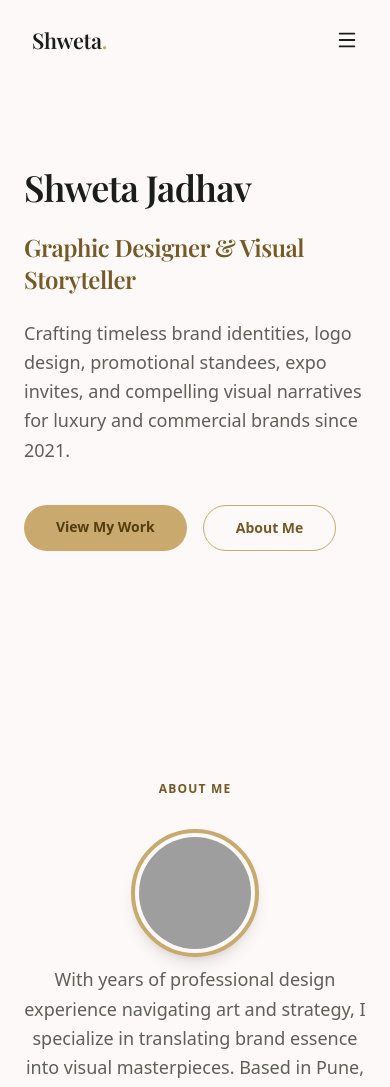
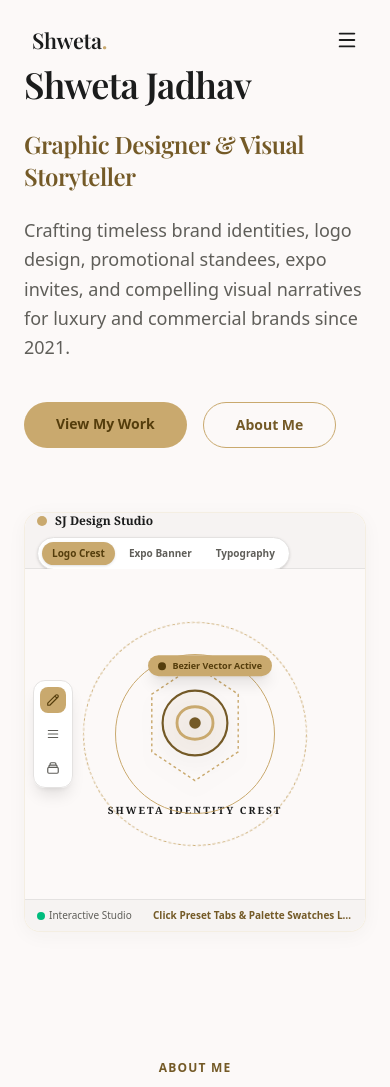
Before and after one commit to imuzax/shweta-portfolio, a Next.js app: page / in a window 390 px wide. Shown: the top 1087 px of the page. Built offline with nearby package versions, Linux system fonts and the light colour scheme; grey boxes are pictures that could not be loaded; a web font is replaced by a local one.

Commit message:
feat: Make Interactive Studio component 100% responsive for all mobile, tablet and desktop screens

```diff
--- a/src/app/page.tsx
+++ b/src/app/page.tsx
@@ -359,16 +359,16 @@ function HeroGraphicStudio() {
   const currentTheme = themes[activeTheme];
 
   return (
-    <div className="relative h-[520px] w-full hidden lg:block">
+    <div className="relative h-[420px] sm:h-[480px] md:h-[520px] w-full mt-8 lg:mt-0">
       <div className={`glass-panel soft-shadow absolute inset-0 rounded-2xl overflow-hidden border ${currentTheme.border} bg-white flex flex-col shadow-2xl transition-colors duration-500`}>
 
         {/* Studio Canvas Header Toolbar */}
-        <div className="h-12 bg-[#f6f3f2] border-b border-[#e4e2e1] px-4 flex items-center justify-between">
+        <div className="h-14 md:h-12 bg-[#f6f3f2] border-b border-[#e4e2e1] px-3 md:px-4 flex flex-wrap items-center justify-between gap-2">
           <div className="flex items-center gap-2">
             <span className="w-2.5 h-2.5 rounded-full bg-[#c9a96e]" />
             <span className="text-xs font-serif font-bold text-[#1b1c1c]">SJ Design Studio</span>
-            <span className="text-[10px] text-[#5f5e59] bg-white px-2 py-0.5 rounded-full border border-[#e4e2e1]">
-              Live Interactive Studio
+            <span className="hidden sm:inline-block text-[10px] text-[#5f5e59] bg-white px-2 py-0.5 rounded-full border border-[#e4e2e1]">
+              Live Studio
             </span>
           </div>
 
@@ -376,7 +376,7 @@ function HeroGraphicStudio() {
           <div className="flex items-center gap-1 bg-white p-1 rounded-full border border-[#e4e2e1] shadow-sm">
             <button
               onClick={() => setActivePreset("logo")}
-              className={`px-3 py-1 rounded-full text-[11px] font-semibold transition-all ${
+              className={`px-2.5 md:px-3 py-1 rounded-full text-[10px] md:text-[11px] font-semibold transition-all ${
                 activePreset === "logo" ? "bg-[#c9a96e] text-[#543d0c] shadow" : "text-[#5f5e59] hover:text-[#1b1c1c]"
               }`}
             >
@@ -384,7 +384,7 @@ function HeroGraphicStudio() {
             </button>
             <button
               onClick={() => setActivePreset("expo")}
-              className={`px-3 py-1 rounded-full text-[11px] font-semibold transition-all ${
+              className={`px-2.5 md:px-3 py-1 rounded-full text-[10px] md:text-[11px] font-semibold transition-all ${
                 activePreset === "expo" ? "bg-[#c9a96e] text-[#543d0c] shadow" : "text-[#5f5e59] hover:text-[#1b1c1c]"
               }`}
             >
@@ -392,7 +392,7 @@ function HeroGraphicStudio() {
             </button>
             <button
               onClick={() => setActivePreset("typo")}
-              className={`px-3 py-1 rounded-full text-[11px] font-semibold transition-all ${
+              className={`px-2.5 md:px-3 py-1 rounded-full text-[10px] md:text-[11px] font-semibold transition-all ${
                 activePreset === "typo" ? "bg-[#c9a96e] text-[#543d0c] shadow" : "text-[#5f5e59] hover:text-[#1b1c1c]"
               }`}
             >
@@ -401,28 +401,28 @@ function HeroGraphicStudio() {
           </div>
 
           {/* Color Palette Switcher (Clickable!) */}
-          <div className="flex items-center gap-1.5">
+          <div className="hidden sm:flex items-center gap-1.5">
             <span className="text-[10px] uppercase tracking-wider text-[#5f5e59] font-medium mr-1">Palette:</span>
             <button
               onClick={() => setActiveTheme("gold")}
-              className={`w-5 h-5 rounded-full bg-[#c9a96e] border-2 ${activeTheme === "gold" ? "border-[#1b1c1c] scale-110" : "border-transparent"}`}
+              className={`w-4 h-4 md:w-5 md:h-5 rounded-full bg-[#c9a96e] border-2 ${activeTheme === "gold" ? "border-[#1b1c1c] scale-110" : "border-transparent"}`}
               title="Champagne Gold"
             />
             <button
               onClick={() => setActiveTheme("rose")}
-              className={`w-5 h-5 rounded-full bg-[#d48b8b] border-2 ${activeTheme === "rose" ? "border-[#1b1c1c] scale-110" : "border-transparent"}`}
+              className={`w-4 h-4 md:w-5 md:h-5 rounded-full bg-[#d48b8b] border-2 ${activeTheme === "rose" ? "border-[#1b1c1c] scale-110" : "border-transparent"}`}
               title="Rose Velvet"
             />
             <button
               onClick={() => setActiveTheme("emerald")}
-              className={`w-5 h-5 rounded-full bg-[#6fa885] border-2 ${activeTheme === "emerald" ? "border-[#1b1c1c] scale-110" : "border-transparent"}`}
+              className={`w-4 h-4 md:w-5 md:h-5 rounded-full bg-[#6fa885] border-2 ${activeTheme === "emerald" ? "border-[#1b1c1c] scale-110" : "border-transparent"}`}
               title="Royal Emerald"
             />
           </div>
         </div>
 
         {/* Canvas Body */}
-        <div className={`flex-1 relative ${currentTheme.bg} overflow-hidden flex items-center justify-center p-6 transition-colors duration-500`}>
+        <div className={`flex-1 relative ${currentTheme.bg} overflow-hidden flex items-center justify-center p-4 md:p-6 transition-colors duration-500`}>
 
           {/* Subtle Grid Lines (Toggled by Grid Tool) */}
           {activeTool === "grid" && (
@@ -436,33 +436,33 @@ function HeroGraphicStudio() {
           )}
 
           {/* Left Interactive Tool Dock */}
-          <div className="absolute left-4 top-1/2 -translate-y-1/2 bg-white/90 backdrop-blur-md p-2 rounded-xl border border-[#e4e2e1] flex flex-col gap-2 shadow-lg z-20">
+          <div className="absolute left-2 md:left-4 top-1/2 -translate-y-1/2 bg-white/90 backdrop-blur-md p-1.5 md:p-2 rounded-xl border border-[#e4e2e1] flex flex-col gap-2 shadow-lg z-20">
             <button
               onClick={() => setActiveTool("pen")}
-              className={`p-2 rounded-lg transition-all ${
+              className={`p-1.5 md:p-2 rounded-lg transition-all ${
                 activeTool === "pen" ? currentTheme.badge : "hover:bg-[#f6f3f2] text-[#5f5e59]"
               }`}
               title="Bezier Vector Tool"
             >
-              <svg className="w-4 h-4" fill="none" stroke="currentColor" viewBox="0 0 24 24"><path strokeLinecap="round" strokeLinejoin="round" strokeWidth="2" d="M15.232 5.232l3.536 3.536m-2.036-5.036a2.5 2.5 0 113.536 3.536L6.5 21.036H3v-3.572L16.732 3.732z" /></svg>
+              <svg className="w-3.5 h-3.5 md:w-4 md:h-4" fill="none" stroke="currentColor" viewBox="0 0 24 24"><path strokeLinecap="round" strokeLinejoin="round" strokeWidth="2" d="M15.232 5.232l3.536 3.536m-2.036-5.036a2.5 2.5 0 113.536 3.536L6.5 21.036H3v-3.572L16.732 3.732z" /></svg>
             </button>
             <button
               onClick={() => setActiveTool("grid")}
-              className={`p-2 rounded-lg transition-all ${
+              className={`p-1.5 md:p-2 rounded-lg transition-all ${
                 activeTool === "grid" ? currentTheme.badge : "hover:bg-[#f6f3f2] text-[#5f5e59]"
               }`}
               title="Golden Ratio Grid Overlay"
             >
-              <svg className="w-4 h-4" fill="none" stroke="currentColor" viewBox="0 0 24 24"><path strokeLinecap="round" strokeLinejoin="round" strokeWidth="2" d="M4 6h16M4 12h16M4 18h16" /></svg>
+              <svg className="w-3.5 h-3.5 md:w-4 md:h-4" fill="none" stroke="currentColor" viewBox="0 0 24 24"><path strokeLinecap="round" strokeLinejoin="round" strokeWidth="2" d="M4 6h16M4 12h16M4 18h16" /></svg>
             </button>
             <button
               onClick={() => setActiveTool("layers")}
-              className={`p-2 rounded-lg transition-all ${
+              className={`p-1.5 md:p-2 rounded-lg transition-all ${
                 activeTool === "layers" ? currentTheme.badge : "hover:bg-[#f6f3f2] text-[#5f5e59]"
               }`}
               title="Layer Inspector Panel"
             >
-              <svg className="w-4 h-4" fill="none" stroke="currentColor" viewBox="0 0 24 24"><path strokeLinecap="round" strokeLinejoin="round" strokeWidth="2" d="M19 11H5m14 0a2 2 0 012 2v6a2 2 0 01-2 2H5a2 2 0 01-2-2v-6a2 2 0 012-2m14 0V9a2 2 0 00-2-2M5 11V9a2 2 0 012-2m0 0V5a2 2 0 012-2h6a2 2 0 012 2v2M7 7h10" /></svg>
+              <svg className="w-3.5 h-3.5 md:w-4 md:h-4" fill="none" stroke="currentColor" viewBox="0 0 24 24"><path strokeLinecap="round" strokeLinejoin="round" strokeWidth="2" d="M19 11H5m14 0a2 2 0 012 2v6a2 2 0 01-2 2H5a2 2 0 01-2-2v-6a2 2 0 012-2m14 0V9a2 2 0 00-2-2M5 11V9a2 2 0 012-2m0 0V5a2 2 0 012-2h6a2 2 0 012 2v2M7 7h10" /></svg>
             </button>
           </div>
 
@@ -470,19 +470,19 @@ function HeroGraphicStudio() {
           <div className="relative z-10 w-full h-full flex items-center justify-center">
 
             {/* Animated Golden Compass Rings */}
-            <div className="absolute w-72 h-72 rounded-full border border-dashed border-opacity-30 animate-[spin_25s_linear_infinite]" style={{ borderColor: currentTheme.primary }} />
-            <div className="absolute w-52 h-52 rounded-full border border-opacity-40" style={{ borderColor: currentTheme.primary }} />
+            <div className="absolute w-56 h-56 md:w-72 md:h-72 rounded-full border border-dashed border-opacity-30 animate-[spin_25s_linear_infinite]" style={{ borderColor: currentTheme.primary }} />
+            <div className="absolute w-40 h-40 md:w-52 md:h-52 rounded-full border border-opacity-40" style={{ borderColor: currentTheme.primary }} />
 
             {/* ARTWORK PRESET 1: LOGO CREST */}
             {activePreset === "logo" && (
               <motion.div initial={{ scale: 0.8, opacity: 0 }} animate={{ scale: 1, opacity: 1 }} className="flex flex-col items-center">
-                <svg className="w-48 h-48 drop-shadow-xl" viewBox="0 0 200 200" fill="none">
+                <svg className="w-36 h-36 md:w-48 md:h-48 drop-shadow-xl" viewBox="0 0 200 200" fill="none">
                   <path d="M100 20 L160 60 L160 140 L100 180 L40 140 L40 60 Z" stroke={currentTheme.primary} strokeWidth="2" strokeDasharray="4 4" />
                   <circle cx="100" cy="100" r="45" stroke={currentTheme.secondary} strokeWidth="3" fill="rgba(201,169,110,0.08)" />
                   <path d="M75 100 C75 70, 125 70, 125 100 C125 130, 75 130, 75 100" stroke={currentTheme.primary} strokeWidth="4" />
                   <circle cx="100" cy="100" r="8" fill={currentTheme.secondary} />
                 </svg>
-                <span className="text-xs font-serif font-bold uppercase tracking-[0.2em] mt-2" style={{ color: currentTheme.dark }}>
+                <span className="text-[10px] md:text-xs font-serif font-bold uppercase tracking-[0.2em] mt-2" style={{ color: currentTheme.dark }}>
                   Shweta Identity Crest
                 </span>
               </motion.div>
@@ -491,8 +491,8 @@ function HeroGraphicStudio() {
             {/* ARTWORK PRESET 2: EXPO STANDEE */}
             {activePreset === "expo" && (
               <motion.div initial={{ scale: 0.8, opacity: 0 }} animate={{ scale: 1, opacity: 1 }} className="flex flex-col items-center">
-                <div className="w-44 h-64 rounded-xl bg-white border border-[#c9a96e]/30 shadow-2xl p-4 flex flex-col justify-between items-center text-center">
-                  <div className="w-8 h-8 rounded-full border flex items-center justify-center font-serif font-bold text-xs" style={{ borderColor: currentTheme.primary, color: currentTheme.secondary }}>
+                <div className="w-36 h-52 md:w-44 md:h-64 rounded-xl bg-white border border-[#c9a96e]/30 shadow-2xl p-3 md:p-4 flex flex-col justify-between items-center text-center">
+                  <div className="w-7 h-7 md:w-8 md:h-8 rounded-full border flex items-center justify-center font-serif font-bold text-xs" style={{ borderColor: currentTheme.primary, color: currentTheme.secondary }}>
                     EX
                   </div>
                   <div className="space-y-1">
@@ -511,10 +511,10 @@ function HeroGraphicStudio() {
             {/* ARTWORK PRESET 3: TYPOGRAPHY */}
             {activePreset === "typo" && (
               <motion.div initial={{ scale: 0.8, opacity: 0 }} animate={{ scale: 1, opacity: 1 }} className="text-center space-y-2">
-                <span className="text-5xl md:text-6xl font-serif font-bold block italic" style={{ color: currentTheme.secondary }}>
+                <span className="text-4xl md:text-6xl font-serif font-bold block italic" style={{ color: currentTheme.secondary }}>
                   Elegance
                 </span>
-                <span className="text-xs uppercase tracking-[0.3em] font-semibold block text-[#5f5e59]">
+                <span className="text-[10px] md:text-xs uppercase tracking-[0.3em] font-semibold block text-[#5f5e59]">
                   Minimal & Timeless Aesthetics
                 </span>
               </motion.div>
@@ -522,7 +522,7 @@ function HeroGraphicStudio() {
 
             {/* Interactive Pen Tool Handle (Toggled by Pen Tool) */}
             {activeTool === "pen" && (
-              <div className="absolute top-1/4 right-1/4 bg-[#c9a96e] text-[#543d0c] px-3 py-1 rounded-full text-[10px] font-bold shadow-lg flex items-center gap-1.5 animate-bounce">
+              <div className="absolute top-1/4 right-1/4 bg-[#c9a96e] text-[#543d0c] px-2.5 py-1 rounded-full text-[9px] md:text-[10px] font-bold shadow-lg flex items-center gap-1.5 animate-bounce">
                 <span className="w-2 h-2 rounded-full bg-[#543d0c]" />
                 <span>Bezier Vector Active</span>
               </div>
@@ -530,22 +530,22 @@ function HeroGraphicStudio() {
 
             {/* Layer Inspector Panel (Toggled by Layer Tool) */}
             {activeTool === "layers" && (
-              <div className="absolute right-4 top-4 bg-white/95 backdrop-blur-md p-3 rounded-xl border border-[#e4e2e1] shadow-xl text-xs space-y-2 w-44 z-20">
-                <span className="text-[10px] font-bold uppercase tracking-wider text-[#745a27] block border-b pb-1">
+              <div className="absolute right-2 md:right-4 top-2 md:top-4 bg-white/95 backdrop-blur-md p-2.5 md:p-3 rounded-xl border border-[#e4e2e1] shadow-xl text-xs space-y-2 w-36 md:w-44 z-20">
+                <span className="text-[9px] md:text-[10px] font-bold uppercase tracking-wider text-[#745a27] block border-b pb-1">
                   Active Artwork Layers
                 </span>
-                <div className="space-y-1 text-[11px] text-[#1b1c1c]">
-                  <div className="flex justify-between items-center bg-[#f6f3f2] p-1.5 rounded">
-                    <span>✦ Logo Crest Vector</span>
-                    <span className="text-[9px] text-[#c9a96e]">Visible</span>
+                <div className="space-y-1 text-[10px] md:text-[11px] text-[#1b1c1c]">
+                  <div className="flex justify-between items-center bg-[#f6f3f2] p-1 rounded">
+                    <span>✦ Logo Crest</span>
+                    <span className="text-[8px] text-[#c9a96e]">Visible</span>
                   </div>
-                  <div className="flex justify-between items-center p-1.5">
-                    <span>✦ Golden Compass</span>
-                    <span className="text-[9px] text-[#5f5e59]">Active</span>
+                  <div className="flex justify-between items-center p-1">
+                    <span>✦ Compass</span>
+                    <span className="text-[8px] text-[#5f5e59]">Active</span>
                   </div>
-                  <div className="flex justify-between items-center p-1.5">
-                    <span>✦ Typography Layer</span>
-                    <span className="text-[9px] text-[#5f5e59]">Locked</span>
+                  <div className="flex justify-between items-center p-1">
+                    <span>✦ Typography</span>
+                    <span className="text-[8px] text-[#5f5e59]">Locked</span>
                   </div>
                 </div>
               </div>
@@ -556,13 +556,13 @@ function HeroGraphicStudio() {
         </div>
 
         {/* Studio Canvas Footer */}
-        <div className="h-9 bg-[#f6f3f2] border-t border-[#e4e2e1] px-4 flex items-center justify-between text-[11px] text-[#5f5e59]">
+        <div className="h-8 md:h-9 bg-[#f6f3f2] border-t border-[#e4e2e1] px-3 md:px-4 flex items-center justify-between text-[10px] md:text-[11px] text-[#5f5e59]">
           <span className="flex items-center gap-1 font-medium">
             <span className="w-2 h-2 rounded-full bg-emerald-500" />
-            Interactive Studio Mode: Active
+            Interactive Studio
           </span>
-          <span className="text-[#745a27] font-semibold">
-            Click Preset Tabs & Color Swatches to Customize Canvas Live
+          <span className="text-[#745a27] font-semibold truncate max-w-[200px] sm:max-w-none">
+            Click Preset Tabs & Palette Swatches Live
           </span>
         </div>
 
```
